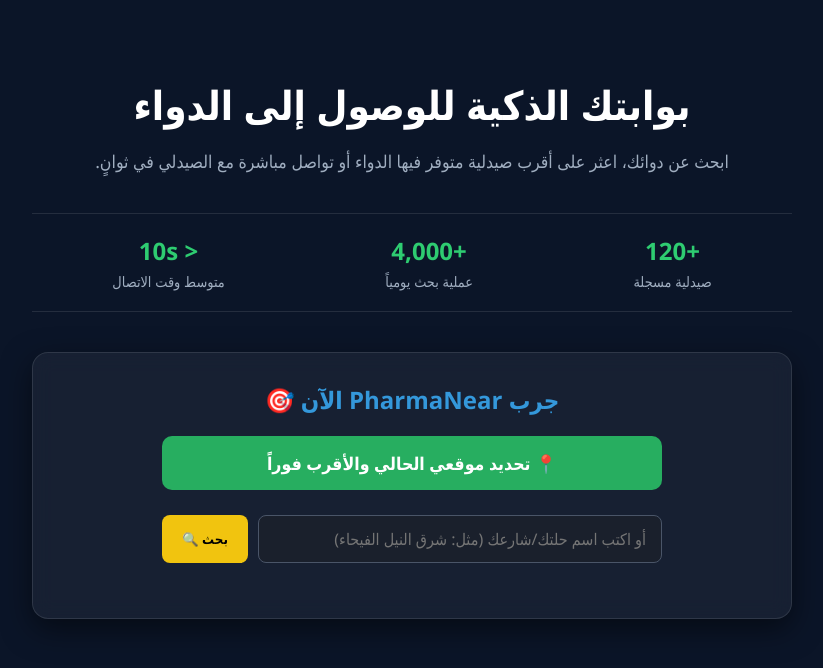
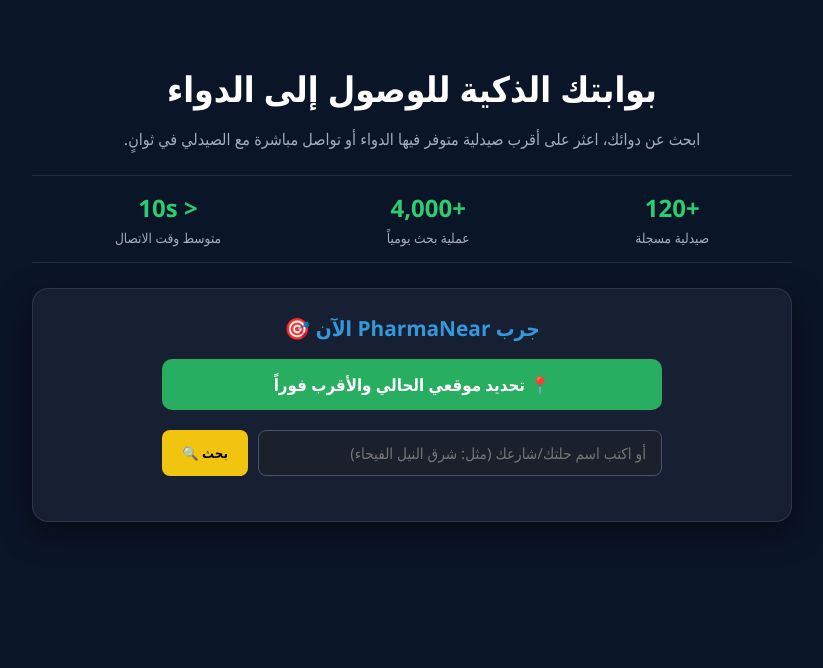
Before and after one commit to mohammedalialjale-creator/pharmanear, a Flask app: page / in a window 1280 px wide. Shown: the top 668 px of the page, without its empty margins (228-1051 px from the left). Run offline with Flask 3, Linux system fonts and the light colour scheme.

Commit message:
Refactor styles in index.html for improved layout

```diff
--- a/pharmanear88/templates/index.html
+++ b/pharmanear88/templates/index.html
@@ -8,41 +8,40 @@
         * { box-sizing: border-box; font-family: 'Segoe UI', Tahoma, Geneva, Verdana, sans-serif; }
         body { background-color: #0b1528; color: #ffffff; margin: 0; padding: 0; text-align: center; }
 
-        .hero { padding: 50px 20px; max-width: 800px; margin: auto; }
-        h1 { font-size: 2.5rem; font-weight: bold; margin-bottom: 10px; color: #ffffff; }
-        p.subtitle { color: #a0aec0; font-size: 1.1rem; margin-bottom: 30px; }
+        .hero { padding: 40px 20px; max-width: 800px; margin: auto; }
+        h1 { font-size: 2.2rem; font-weight: bold; margin-bottom: 10px; color: #ffffff; }
+        p.subtitle { color: #a0aec0; font-size: 1rem; margin-bottom: 25px; }
 
-        /* كرت التطبيق التفاعلي */
+        .stats { display: flex; justify-content: space-around; margin: 25px 0; border-top: 1px solid rgba(255,255,255,0.1); border-bottom: 1px solid rgba(255,255,255,0.1); padding: 15px 0; }
+        .stat-item h3 { margin: 0; font-size: 1.5rem; color: #2ecc71; }
+        .stat-item p { margin: 4px 0 0; color: #a0aec0; font-size: 0.85rem; }
+
         .interactive-card {
             background: rgba(255, 255, 255, 0.05);
             border: 1px solid rgba(255, 255, 255, 0.1);
             border-radius: 16px;
-            padding: 30px;
+            padding: 25px;
             backdrop-filter: blur(10px);
             margin-top: 20px;
             box-shadow: 0 10px 30px rgba(0,0,0,0.5);
         }
 
-        .btn-group { display: flex; flex-direction: column; gap: 15px; max-width: 500px; margin: auto; }
+        .btn-group { display: flex; flex-direction: column; gap: 12px; max-width: 500px; margin: auto; }
 
         .btn-gps {
             background: #27ae60;
             color: white;
             border: none;
-            padding: 15px 20px;
+            padding: 14px 20px;
             border-radius: 10px;
-            font-size: 1.1rem;
+            font-size: 1.05rem;
             font-weight: bold;
             cursor: pointer;
             transition: 0.3s;
         }
         .btn-gps:hover { background: #219150; }
 
-        .search-box {
-            display: flex;
-            gap: 10px;
-            margin-top: 10px;
-        }
+        .search-box { display: flex; gap: 10px; margin-top: 8px; }
         .search-input {
             flex: 1;
             padding: 12px 15px;
@@ -50,7 +49,7 @@
             border: 1px solid #4a5568;
             background: #1a202c;
             color: #fff;
-            font-size: 1rem;
+            font-size: 0.95rem;
             text-align: right;
         }
         .btn-search {
@@ -63,21 +62,17 @@
             cursor: pointer;
         }
 
-        .stats { display: flex; justify-content: space-around; margin: 40px 0; border-top: 1px solid rgba(255,255,255,0.1); border-bottom: 1px solid rgba(255,255,255,0.1); padding: 20px 0; }
-        .stat-item h3 { margin: 0; font-size: 1.5rem; color: #2ecc71; }
-        .stat-item p { margin: 5px 0 0; color: #a0aec0; font-size: 0.9rem; }
-
-        #msg { margin-top: 20px; font-weight: bold; font-size: 1.1rem; }
-        .results-container { margin-top: 25px; text-align: right; max-width: 600px; margin-left: auto; margin-right: auto; }
+        #msg { margin-top: 15px; font-weight: bold; font-size: 1rem; }
+        .results-container { margin-top: 20px; text-align: right; max-width: 600px; margin-left: auto; margin-right: auto; }
         .pharmacy-item {
             background: #1a2638;
             border-right: 4px solid #27ae60;
-            padding: 15px;
+            padding: 12px;
             border-radius: 8px;
-            margin-bottom: 12px;
+            margin-bottom: 10px;
         }
-        .pharmacy-item h3 { margin: 0 0 8px 0; color: #2ecc71; }
-        .pharmacy-item p { margin: 4px 0; color: #cbd5e0; font-size: 0.95rem; }
+        .pharmacy-item h3 { margin: 0 0 6px 0; color: #2ecc71; }
+        .pharmacy-item p { margin: 4px 0; color: #cbd5e0; font-size: 0.9rem; }
     </style>
 </head>
 <body>
@@ -101,15 +96,12 @@
         </div>
     </div>
 
-    <!-- الجزء التفاعلي المدمج -->
     <div class="interactive-card">
-        <h2 style="margin-top: 0; color: #3498db;">جرب PharmaNear الآن 🎯</h2>
+        <h2 style="margin-top: 0; color: #3498db; font-size: 1.3rem;">جرب PharmaNear الآن 🎯</h2>
 
         <div class="btn-group">
-            <!-- 1. زر الـ GPS المباشر -->
             <button class="btn-gps" onclick="findByGPS()">📍 تحديد موقعي الحالي والأقرب فوراً</button>
 
-            <!-- 2. البحث بالحي/الشارع -->
             <div class="search-box">
                 <input type="text" id="areaInput" class="search-input" placeholder="أو اكتب اسم حلتك/شارعك (مثل: شرق النيل الفيحاء)">
                 <button class="btn-search" onclick="findByArea()">بحث 🔍</button>
```
